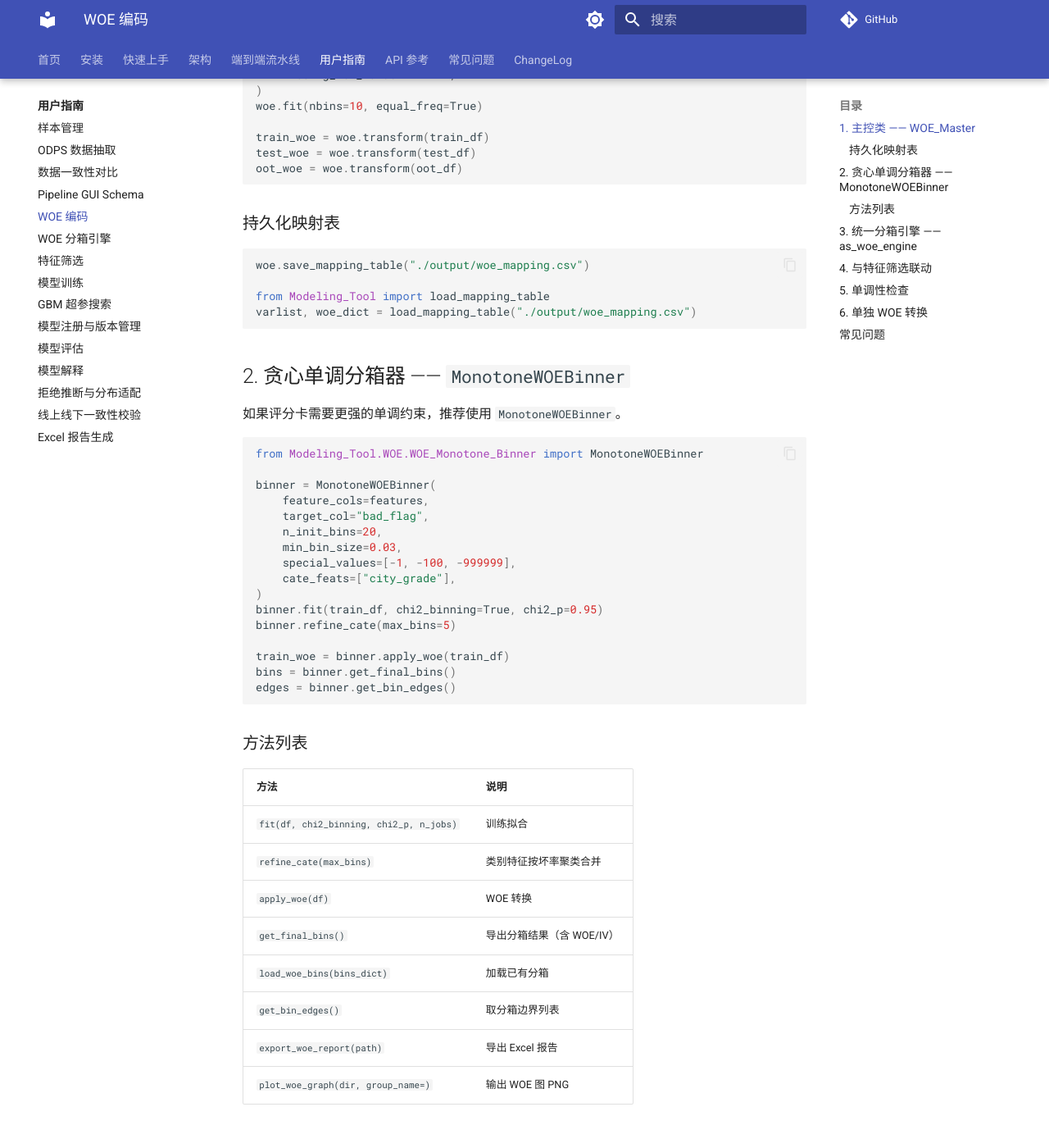
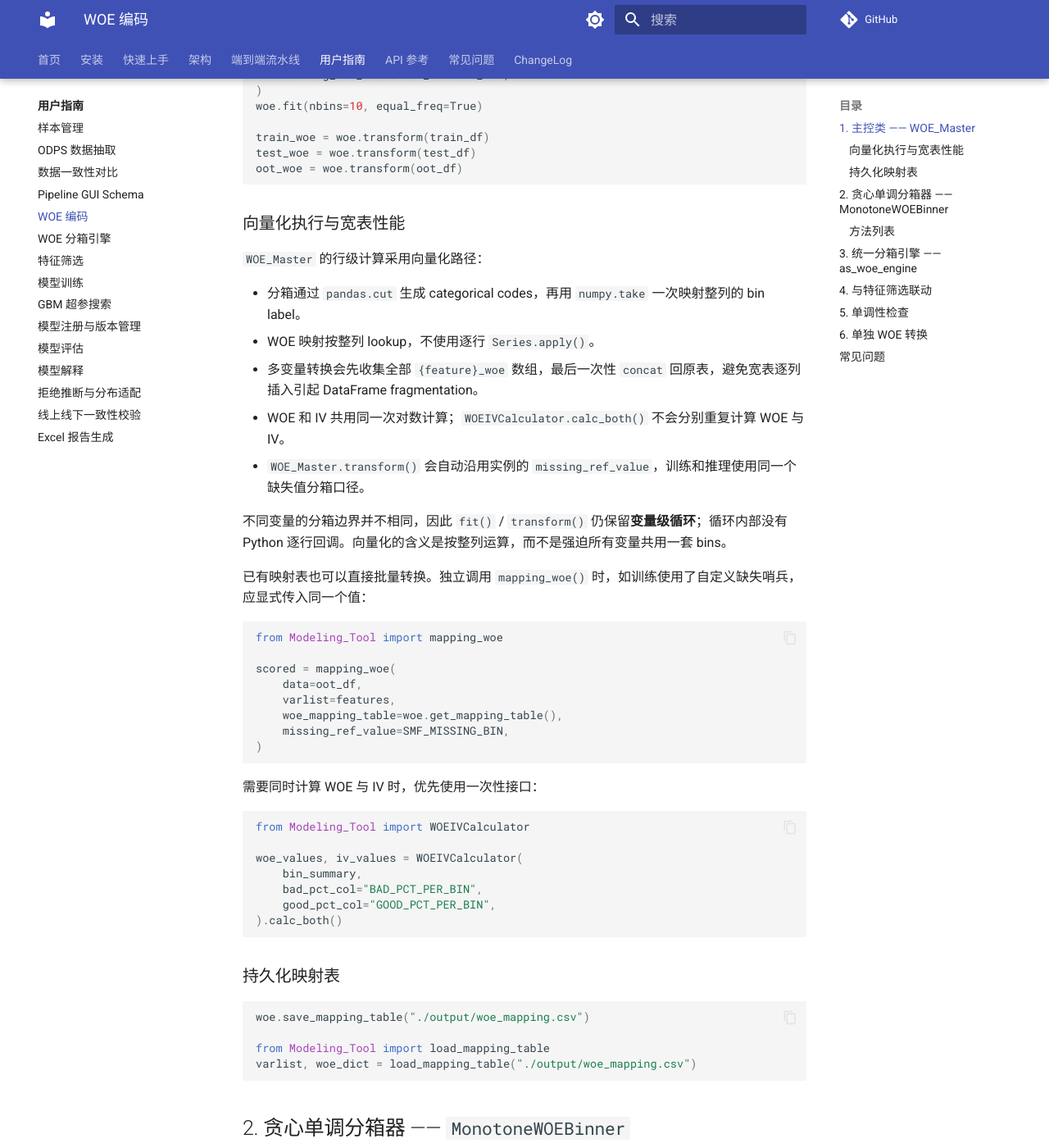
Before and after one commit to Kyle-J-Sun/SuperModelingFactory_doc, an MkDocs documentation site: the page built from docs/guides/woe.md, in a window 1280 px wide and 1400 px high, scrolled down 480 px. Shown: the whole window at 82% size. Built offline with MkDocs 1.6.1 and Material for MkDocs 9.7.7, drawn with Linux system fonts in a browser that asks for light colours; comment, search, counter and statistics services are not loaded.

Commit message:
docs: explain vectorized WOE execution

````diff
--- a/docs/guides/woe.md
+++ b/docs/guides/woe.md
@@ -7,19 +7,56 @@ SuperModelingFactory 在 [`WOE`](../api/woe.md) 子包提供 **主控类 + 单
 ## 1. 主控类 —— `WOE_Master`
 
 ```python
-from Modeling_Tool import WOE_Master
+from Modeling_Tool import SMF_MISSING_BIN, WOE_Master
 
 woe = WOE_Master(
     train_data=train_df,
     varlist=features,
     dep="bad_flag",
-    missing_ref_value=-999999,
+    missing_ref_value=SMF_MISSING_BIN,
 )
 woe.fit(nbins=10, equal_freq=True)
 
 train_woe = woe.transform(train_df)
 test_woe = woe.transform(test_df)
 oot_woe = woe.transform(oot_df)
+```
+
+### 向量化执行与宽表性能
+
+`WOE_Master` 的行级计算采用向量化路径：
+
+- 分箱通过 `pandas.cut` 生成 categorical codes，再用 `numpy.take` 一次映射整列的 bin label。
+- WOE 映射按整列 lookup，不使用逐行 `Series.apply()`。
+- 多变量转换会先收集全部 `{feature}_woe` 数组，最后一次性 `concat` 回原表，避免宽表逐列插入引起 DataFrame fragmentation。
+- WOE 和 IV 共用同一次对数计算；`WOEIVCalculator.calc_both()` 不会分别重复计算 WOE 与 IV。
+- `WOE_Master.transform()` 会自动沿用实例的 `missing_ref_value`，训练和推理使用同一个缺失值分箱口径。
+
+不同变量的分箱边界并不相同，因此 `fit()` / `transform()` 仍保留**变量级循环**；循环内部没有 Python 逐行回调。向量化的含义是按整列运算，而不是强迫所有变量共用一套 bins。
+
+已有映射表也可以直接批量转换。独立调用 `mapping_woe()` 时，如训练使用了自定义缺失哨兵，应显式传入同一个值：
+
+```python
+from Modeling_Tool import mapping_woe
+
+scored = mapping_woe(
+    data=oot_df,
+    varlist=features,
+    woe_mapping_table=woe.get_mapping_table(),
+    missing_ref_value=SMF_MISSING_BIN,
+)
+```
+
+需要同时计算 WOE 与 IV 时，优先使用一次性接口：
+
+```python
+from Modeling_Tool import WOEIVCalculator
+
+woe_values, iv_values = WOEIVCalculator(
+    bin_summary,
+    bad_pct_col="BAD_PCT_PER_BIN",
+    good_pct_col="GOOD_PCT_PER_BIN",
+).calc_both()
 ```
 
 ### 持久化映射表
````
